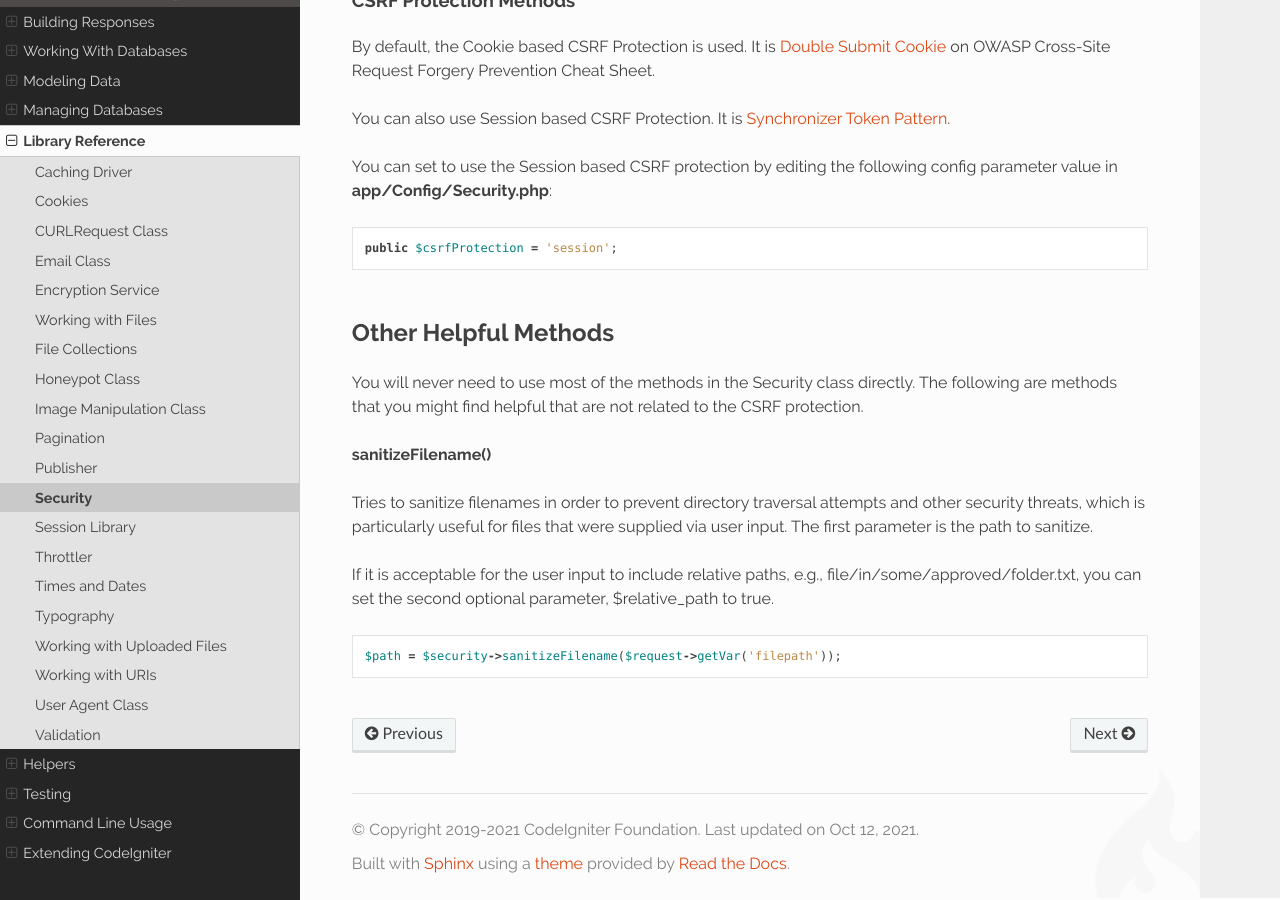
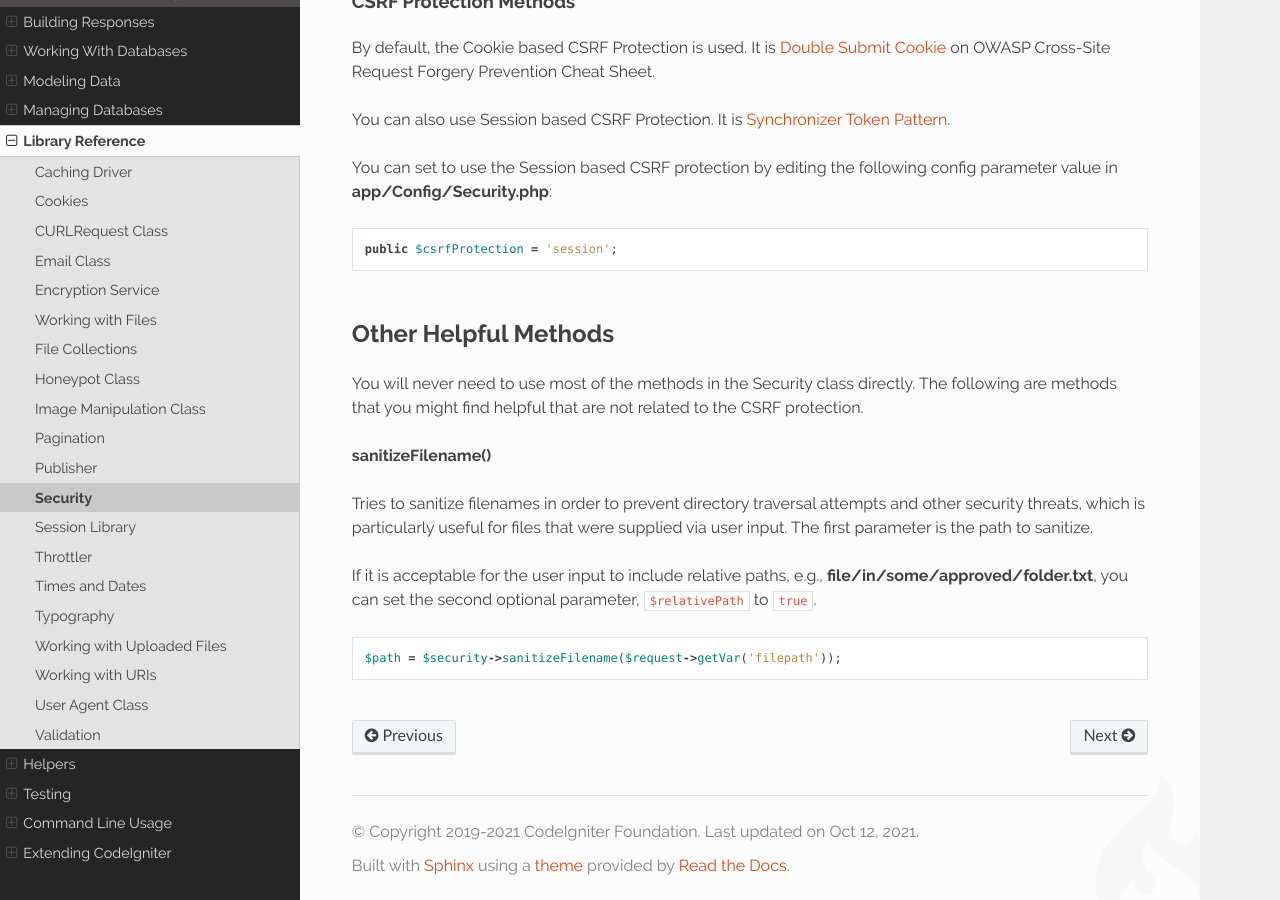
Before and after one commit to NEKOGET/ci4_user_guide_src, a Sphinx documentation site: the page built from source/libraries/security.rst, in a window 1280 px wide and 900 px high, scrolled down 3011 px. Built offline with Sphinx 7.4.7 and the Read the Docs theme 2.0.0, drawn with Linux system fonts in a browser that asks for light colours.

Commit message:
docs: fix text decoration

```diff
--- a/source/libraries/security.rst
+++ b/source/libraries/security.rst
@@ -118,7 +118,7 @@ than simply crashing. This can be turned off by editing the following config par
 
     public $redirect = false;
 
-Even when the redirect value is **true**, AJAX calls will not redirect, but will throw an error.
+Even when the redirect value is ``true``, AJAX calls will not redirect, but will throw an error.
 
 =======================
 CSRF Protection Methods
@@ -148,8 +148,8 @@ you might find helpful that are not related to the CSRF protection.
 Tries to sanitize filenames in order to prevent directory traversal attempts and other security threats, which is
 particularly useful for files that were supplied via user input. The first parameter is the path to sanitize.
 
-If it is acceptable for the user input to include relative paths, e.g., file/in/some/approved/folder.txt, you can set
-the second optional parameter, $relative_path to true.
+If it is acceptable for the user input to include relative paths, e.g., **file/in/some/approved/folder.txt**, you can set
+the second optional parameter, ``$relativePath`` to ``true``.
 ::
 
     $path = $security->sanitizeFilename($request->getVar('filepath'));
```
